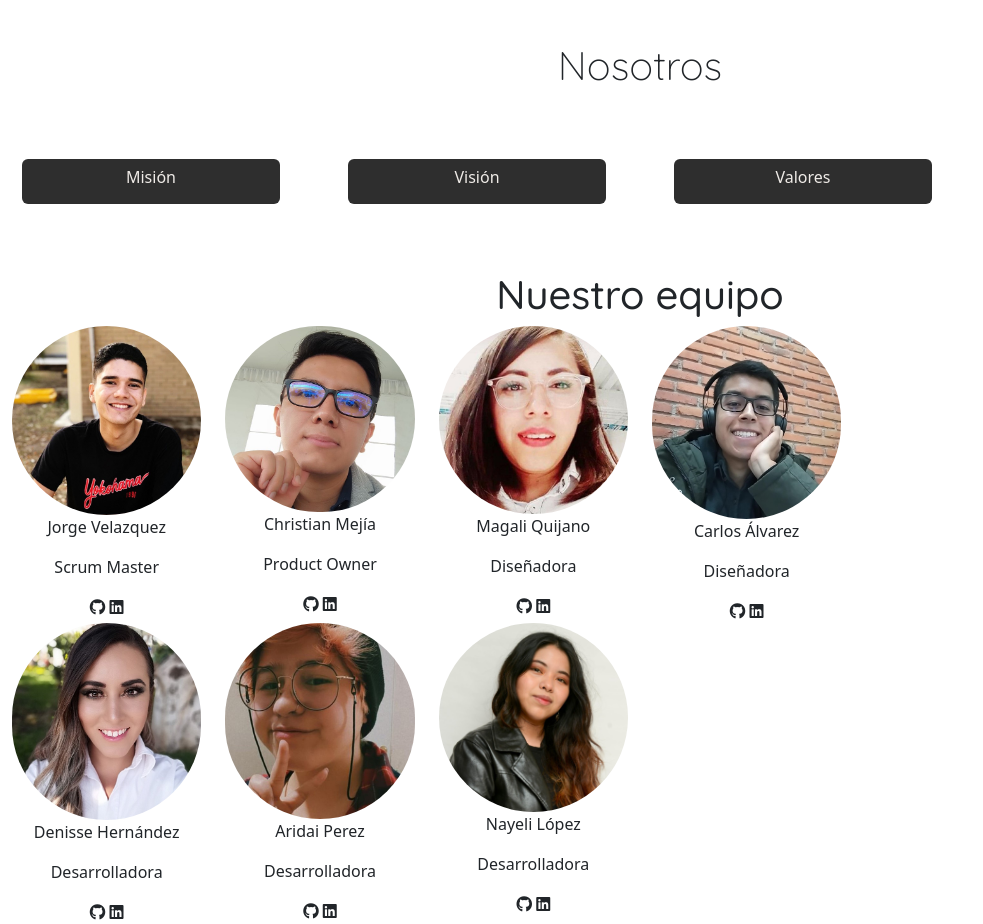
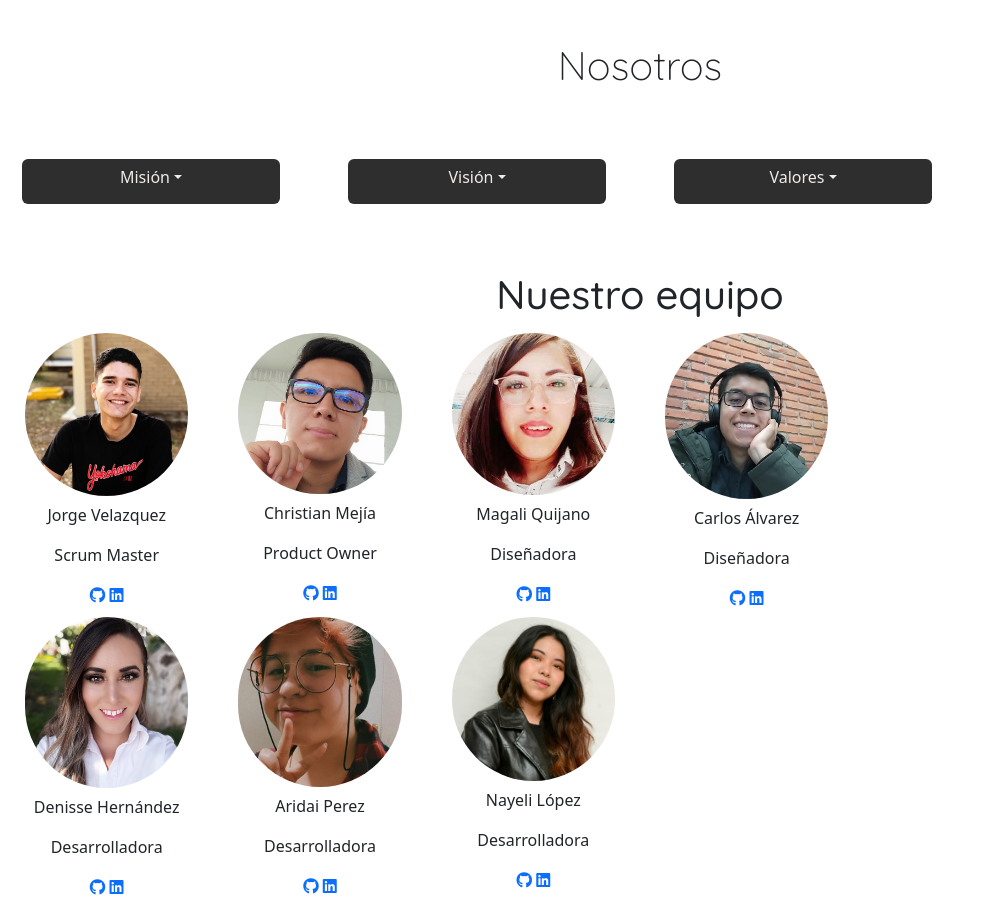
Before and after one commit to OzoneMotion/alo-bomnito, a plain HTML site: page html/nosotros.html in a window 1280 px wide. Shown: the whole page, without its empty margins (0-983 px from the left). After the commit the page ends 899 px from the top, so only its background shows below. Drawn offline with nearby package versions, Linux system fonts and the light colour scheme.

Commit message:
Agrego cambios del dia

```diff
--- a/html/nosotros.html
+++ b/html/nosotros.html
@@ -25,7 +25,7 @@
     <div class="row aling-items-start">
 
       <div class="col-sm-3 claseColumna">
-        <a class="btn btn-primary " data-bs-toggle="collapse" href="#multiCollapseExample1" role="button" aria-expanded="false" aria-controls="multiCollapseExample1">Misión</a>
+        <a class="btn btn-primary dropdown-toggle" data-bs-toggle="collapse" href="#multiCollapseExample1" role="button" aria-expanded="false" aria-controls="multiCollapseExample1">Misión</a>
         <div class="collapse multi-collapse" id="multiCollapseExample1">
           <div class="card card-body">
               <p>En Alo' Bomnito nos dedicamos a ser pioneros en el e-commerce de productos para el cuidado de la piel. Guiados por los principios de innovación, integridad y un compromiso con la excelencia, hemos diseñado nuestra plataforma para satisfacer las necesidades específicas de aquellos que buscan el mejor cuidado para su piel.</p>
@@ -34,7 +34,7 @@
       </div>
 
       <div class="col-sm-3 claseColumna">
-        <a class="btn btn-primary" data-bs-toggle="collapse" href="#multiCollapseExample2" role="button" aria-expanded="false" aria-controls="multiCollapseExample1">Visión</a>
+        <a class="btn btn-primary dropdown-toggle" data-bs-toggle="collapse" href="#multiCollapseExample2" role="button" aria-expanded="false" aria-controls="multiCollapseExample2">Visión</a>
 
         <div class="collapse multi-collapse" id="multiCollapseExample2">
           <div class="card card-body">
@@ -44,7 +44,7 @@
       </div>
 
       <div class="col-sm-3 claseColumna">
-        <a class="btn btn-primary" data-bs-toggle="collapse" href="#multiCollapseExample3" role="button" aria-expanded="false" aria-controls="multiCollapseExample1">Valores</a>
+        <a class="btn btn-primary dropdown-toggle" data-bs-toggle="collapse" href="#multiCollapseExample3" role="button" aria-expanded="false" aria-controls="multiCollapseExample3">Valores</a>
 
         <div class="collapse multi-collapse" id="multiCollapseExample3">
           <div class="card card-body">
@@ -74,56 +74,119 @@
     <div class="galeria-nosotros">
       <div class="row">
         <div class="col-sm-2">
+          <a class="btn btn-default dropdown" type="button" data-bs-toggle="collapse" href="#multiCollapseExample4" role="button" aria-expanded="false" aria-controls="multiCollapseExample4">
             <img src="../imagenes/jorge.jpg" alt="">
-            <p class="cinta-miembro">Jorge Velazquez</p>
-            <p class="cinta-rol">Scrum Master</p>
-            <i class="fa-brands fa-github"></i>
-            <i class="fa-brands fa-linkedin"></i>
+          </a>
+          <p class="cinta-miembro">Jorge Velazquez</p>
+          <p class="cinta-rol">Scrum Master</p>
+          <div class="collapse multi-collapse" id="multiCollapseExample4">
+            <div class="card card-body">
+              <p>Lorem ipsum dolor, sit amet consectetur adipisicing elit. Ut, magni! Enim aspernatur doloremque asperiores eos, modi repellat suscipit cum. Quasi, dolores vel ex esse libero quis architecto minus mollitia provident!</p>
+            </div>
+          </div>
+          <a href="https://github.com/OzoneMotion">
+            <i class="fa-brands fa-github"></i></a>
+            <a href="https://www.linkedin.com/in/jorge-velazquez-milanes/">
+            <i class="fa-brands fa-linkedin"></i></a>
         </div>
         <div  class="col-md-2">
+          <a class="btn btn-default dropdown" type="button" data-bs-toggle="collapse" href="#multiCollapseExample5" role="button" aria-expanded="false" aria-controls="multiCollapseExample5">
             <img  src="../imagenes/chris.jpg" alt="">
+          </a>
             <p class="cinta-miembro">Christian Mejía</p>
             <p class="cinta-rol">Product Owner</p>
-            <i class="fa-brands fa-github"></i>
-            <i class="fa-brands fa-linkedin"></i>
+            <div class="collapse multi-collapse" id="multiCollapseExample5">
+              <div class="card card-body">
+                <p>Lorem ipsum dolor, sit amet consectetur adipisicing elit. Ut, magni! Enim aspernatur doloremque asperiores eos, modi repellat suscipit cum. Quasi, dolores vel ex esse libero quis architecto minus mollitia provident!</p>
+              </div>
+            </div>
+            <a href="https://github.com/ChrisMHM">
+            <i class="fa-brands fa-github"></i></a>
+            <a href="https://www.linkedin.com/in/chrismhm/">
+            <i class="fa-brands fa-linkedin"></i></a>
         </div>
         <div class="col-md-2">
+          <a class="btn btn-default dropdown" type="button" data-bs-toggle="collapse" href="#multiCollapseExample6" role="button" aria-expanded="false" aria-controls="multiCollapseExample6">
             <img src="../imagenes/maggy.jpg" alt="">
+          </a>
             <p class="cinta-miembro">Magali Quijano</p>
             <p class="cinta-rol">Diseñadora</p>
-            <i class="fa-brands fa-github"></i>
-            <i class="fa-brands fa-linkedin"></i>
+            <div class="collapse multi-collapse" id="multiCollapseExample6">
+              <div class="card card-body">
+                <p>Lorem ipsum dolor, sit amet consectetur adipisicing elit. Ut, magni! Enim aspernatur doloremque asperiores eos, modi repellat suscipit cum. Quasi, dolores vel ex esse libero quis architecto minus mollitia provident!</p>
+              </div>
+            </div>
+            <a href="https://github.com/MaggyQuijano">
+            <i class="fa-brands fa-github"></i></a>
+            <a href="https://www.linkedin.com/in/magaliquijanopli/">
+            <i class="fa-brands fa-linkedin"></i></a>
         </div>
         <div class="col-md-2">
+          <a class="btn btn-default dropdown" type="button" data-bs-toggle="collapse" href="#multiCollapseExample7" role="button" aria-expanded="false" aria-controls="multiCollapseExample7">
             <img src="../imagenes/carlos.jpg" alt="">
+          </a>
             <p class="cinta-miembro">Carlos Álvarez</p>
             <p class="cinta-rol">Diseñadora</p>
-            <i class="fa-brands fa-github"></i>
-            <i class="fa-brands fa-linkedin"></i>
+            <div class="collapse multi-collapse" id="multiCollapseExample7">
+              <div class="card card-body">
+                <p>Lorem ipsum dolor, sit amet consectetur adipisicing elit. Ut, magni! Enim aspernatur doloremque asperiores eos, modi repellat suscipit cum. Quasi, dolores vel ex esse libero quis architecto minus mollitia provident!</p>
+              </div>
+            </div>
+            <a href="https://github.com/carlosamadri">
+            <i class="fa-brands fa-github"></i></a>
+            <a href="https://www.linkedin.com/in/carlos-alvarez-madrigal/">
+            <i class="fa-brands fa-linkedin"></i></a>
         </div>
       </div>
 
       <div class="row">
         <div class="col-md-2">
+          <a class="btn btn-default dropdown" type="button" data-bs-toggle="collapse" href="#multiCollapseExample8" role="button" aria-expanded="false" aria-controls="multiCollapseExample8">
             <img src="../imagenes/denisse.jpg" alt="">
+            </a>
             <p class="cinta-miembro">Denisse Hernández</p>
             <p class="cinta-rol">Desarrolladora</p>
-            <i class="fa-brands fa-github"></i>
-            <i class="fa-brands fa-linkedin"></i>
+            <div class="collapse multi-collapse" id="multiCollapseExample8">
+              <div class="card card-body">
+                <p>Lorem ipsum dolor, sit amet consectetur adipisicing elit. Ut, magni! Enim aspernatur doloremque asperiores eos, modi repellat suscipit cum. Quasi, dolores vel ex esse libero quis architecto minus mollitia provident!</p>
+              </div>
+            </div>
+            <a href="https://github.com/Denisse-HJ">
+            <i class="fa-brands fa-github"></i></a>
+            <a href="https://www.linkedin.com/in/denissephj/">
+            <i class="fa-brands fa-linkedin"></i></a>
         </div>
         <div class="col-md-2">
+          <a class="btn btn-default dropdown" type="button" data-bs-toggle="collapse" href="#multiCollapseExample9" role="button" aria-expanded="false" aria-controls="multiCollapseExample9">
             <img src="../imagenes/ari.JPG" alt="">
+          </a>
             <p class="cinta-miembro">Aridai Perez</p>
             <p class="cinta-rol">Desarrolladora</p>
-            <i class="fa-brands fa-github"></i>
-            <i class="fa-brands fa-linkedin"></i>
+            <div class="collapse multi-collapse" id="multiCollapseExample9">
+              <div class="card card-body">
+                <p>Lorem ipsum dolor, sit amet consectetur adipisicing elit. Ut, magni! Enim aspernatur doloremque asperiores eos, modi repellat suscipit cum. Quasi, dolores vel ex esse libero quis architecto minus mollitia provident!</p>
+              </div>
+            </div>
+            <a href="https://github.com/Aridai-Perez">
+            <i class="fa-brands fa-github"></i></a>
+            <a href="https://www.linkedin.com/in/yithzabi-aridai-f-perez/">
+            <i class="fa-brands fa-linkedin"></i></a>
         </div>
         <div class="col-md-2">
+          <a class="btn btn-default dropdown" type="button" data-bs-toggle="collapse" href="#multiCollapseExample10" role="button" aria-expanded="false" aria-controls="multiCollapseExample10">
             <img src="../imagenes/naye.jpeg" alt="">
+          </a>
             <p class="cinta-miembro">Nayeli López</p>
             <p class="cinta-rol">Desarrolladora</p>
-            <i class="fa-brands fa-github"></i>
-            <i class="fa-brands fa-linkedin"></i>
+            <div class="collapse multi-collapse" id="multiCollapseExample10">
+              <div class="card card-body">
+                <p>Lorem ipsum dolor, sit amet consectetur adipisicing elit. Ut, magni! Enim aspernatur doloremque asperiores eos, modi repellat suscipit cum. Quasi, dolores vel ex esse libero quis architecto minus mollitia provident!</p>
+              </div>
+            </div>
+            <a href="https://github.com/Naylopto">
+            <i class="fa-brands fa-github"></i></a>
+            <a href="https://www.linkedin.com/in/alondra-nayeli-lopez-torres/">
+            <i class="fa-brands fa-linkedin"></i></a>
         </div>
 
       </div>
```
Also changed, not shown: css/nosotros.css (line endings or trailing spaces).
